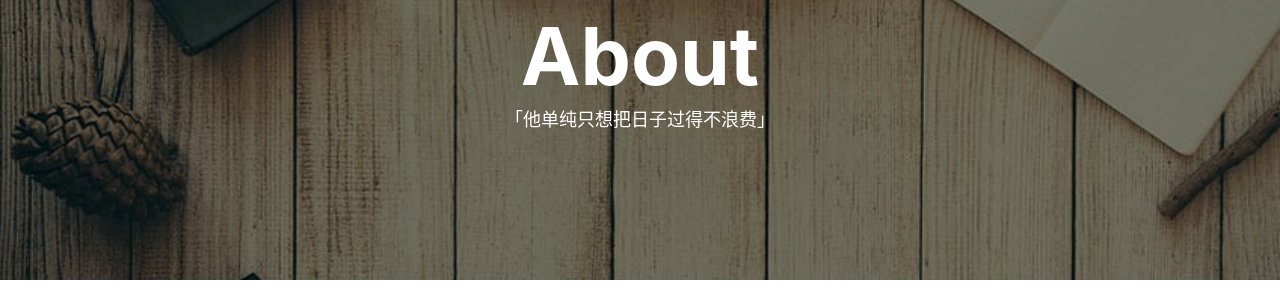
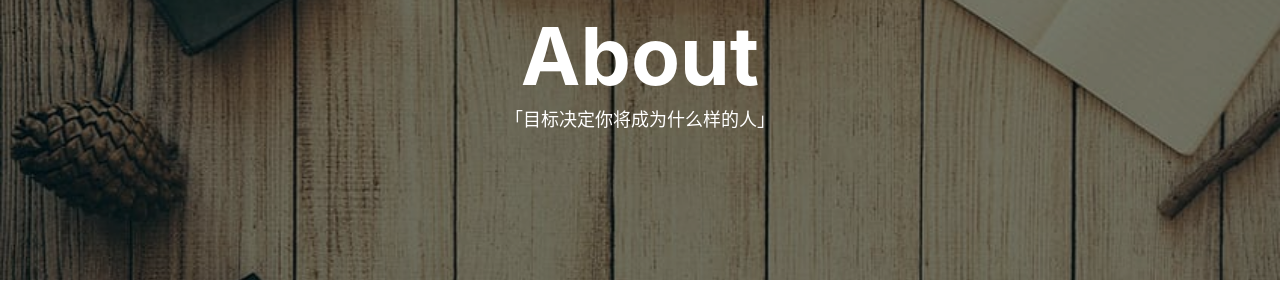
Before and after one commit to bill74186/bill74186.github.io, a Jekyll site: the page built from about.html, in a window 1280 px wide and 900 px high. Shown: the part 138-438 px from the top of the window. Built offline with Jekyll 4.4.1, drawn with Linux system fonts in a browser that asks for light colours; comment, search, counter and statistics services are not loaded.

Commit message:
修改：修改文字

```diff
--- a/_config.yml
+++ b/_config.yml
@@ -113,7 +113,7 @@ service-worker: true
 mathjax: true
 
 friends: [
-    { title: "AI Chat", href: "/AI-Chat/ai/ai.html"},
+    { title: "AI Chat", href: "/AI-Chat/web/chat.html"},
     { title: "TACS", href: "https://github.com/TACS-Studio/"},
     { title: "bill74286", href: "http://github.com/bill74286/"},
     { title: "Github", href: "https://github.com/"},
--- a/about.html
+++ b/about.html
@@ -1,7 +1,7 @@
 ---
 layout: page
 title: "About"
-description: "「他单纯只想把日子过得不浪费」"
+description: "「目标决定你将成为什么样的人」"
 header-img: "img/about-bg.png"
 header-mask: 0.3
 ---
```
